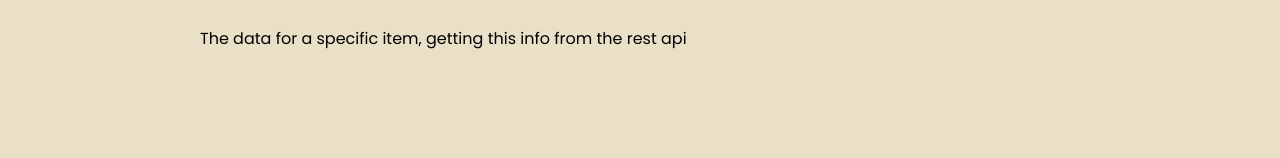
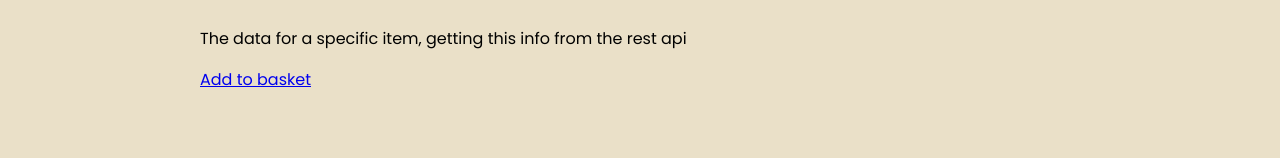
Before and after one commit to GeorgeWhittington/auction-website, a React (Create React App) app in the folder jamhouse-react/: page /item/1 in a window 1280 px wide. Shown: the part 450-608 px from the top of the page. Built offline with nearby package versions, Linux system fonts and the light colour scheme; no server answers.

Commit message:
Created function that adds items to a basket cookie

```diff
--- a/jamhouse-react/src/App.js
+++ b/jamhouse-react/src/App.js
@@ -70,7 +70,6 @@ function App() {
   }
 
   useEffect(() => {
-    // TODO: Consider moving this logic elsewhere
     if (accessToken === null) {
       if (user !== null) {
         setUser(null);
--- a/jamhouse-react/src/constants.js
+++ b/jamhouse-react/src/constants.js
@@ -1,3 +1,4 @@
 const api = "http://localhost:8000/api";
+const hours24 = 24 * 60 * 60;
 
-export { api };
+export { api, hours24 };
--- a/jamhouse-react/src/pages/Item.js
+++ b/jamhouse-react/src/pages/Item.js
@@ -1,12 +1,35 @@
 import { useParams } from "react-router-dom";
+import { useCookies } from "react-cookie";
+
+import { hours24 } from "../constants";
 
 function Item() {
   const { id } = useParams();
+  const [cookies, setCookie] = useCookies(["basket"]);
+
+  function handleBasketClick() {
+    let basket = cookies.basket;
+    console.log(basket);
+    if (basket === undefined || !Array.isArray(basket)) {
+      basket = [];
+    }
+
+    for (let i = 0; i < basket.length; i++) {
+      if (basket[i].id === id && basket[i].type === "item") {
+        // item already in basket, ignore
+        return;
+      }
+    }
+
+    basket.push({id: id, type: "item"});
+    setCookie("basket", basket, {maxAge: hours24});
+  }
 
   return (
     <div>
       <h2>Item: {id}</h2>
       <p>The data for a specific item, getting this info from the rest api</p>
+      <a href="#" onClick={handleBasketClick}>Add to basket</a>
     </div>
   );
 }
```
Lines whose indentation alone changed are shown as unchanged.
